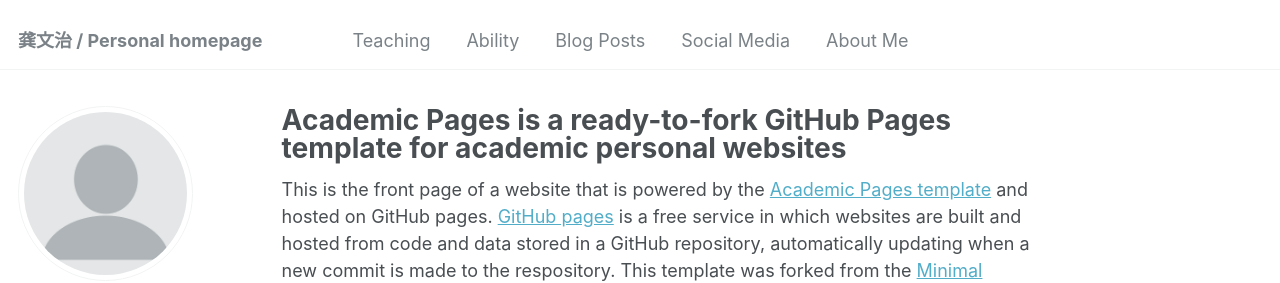
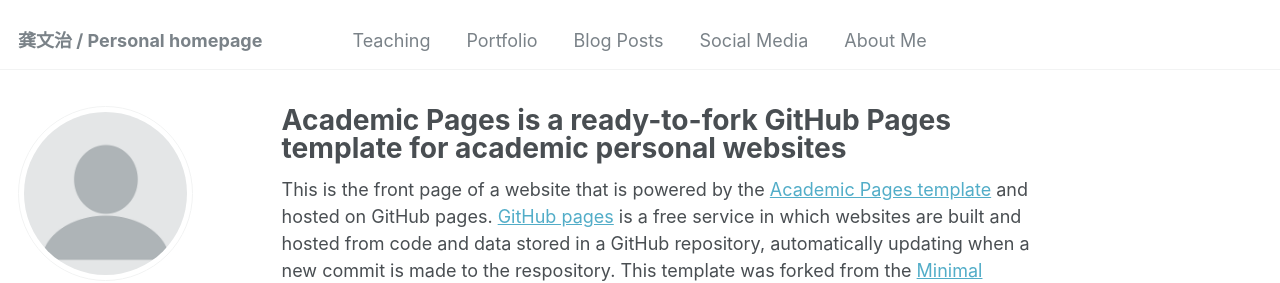
Before and after one commit to WendellGong/WendellGong.github.io, a Jekyll site: the page built from _pages/about.md, in a window 1280 px wide. Shown: the top 283 px of the page. Built offline with Jekyll 4.4.1, drawn with Linux system fonts in a browser that asks for light colours.

Commit message:
WendellGong.github.io

```diff
--- a/_data/navigation.yml
+++ b/_data/navigation.yml
@@ -9,7 +9,7 @@
   - title: "Teaching"
     url: /teaching/
 
-  - title: "Ability"
+  - title: "Portfolio"
     url: /portfolio/
 
   - title: "Blog Posts"
```
